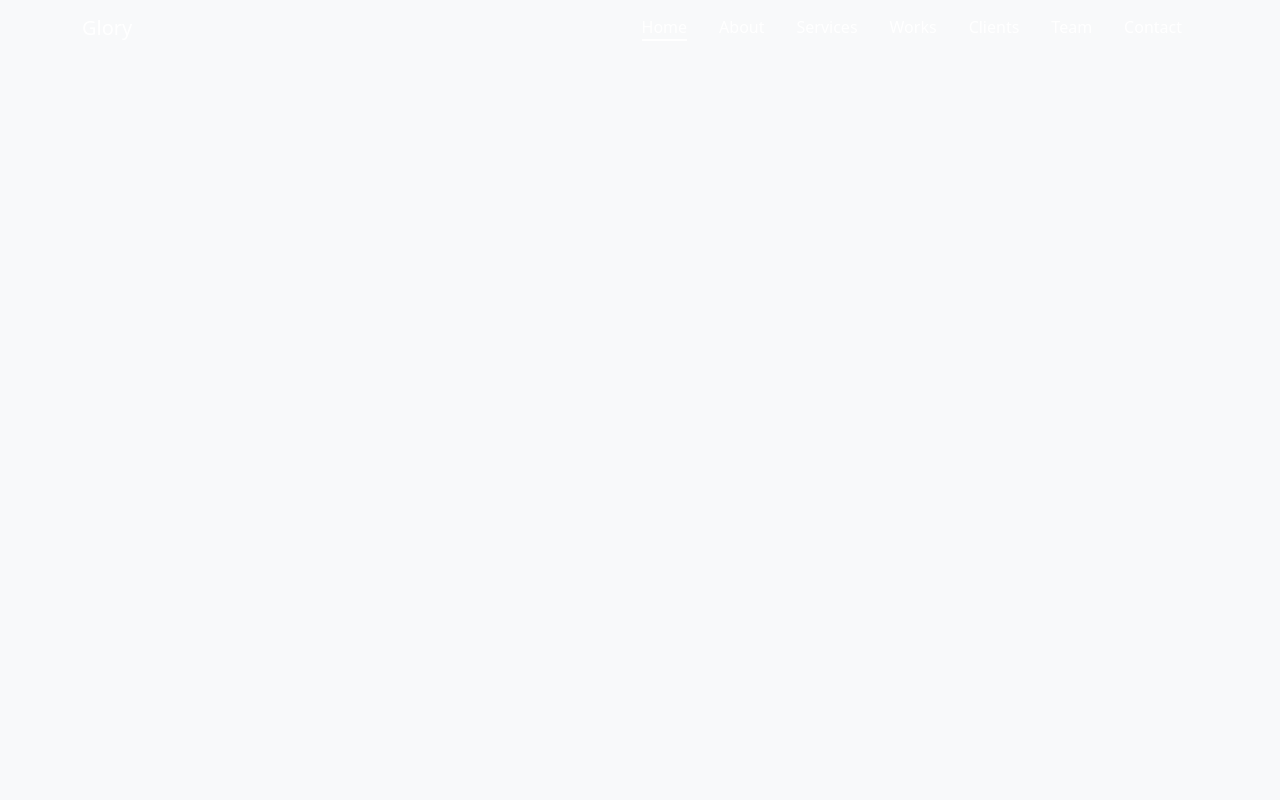
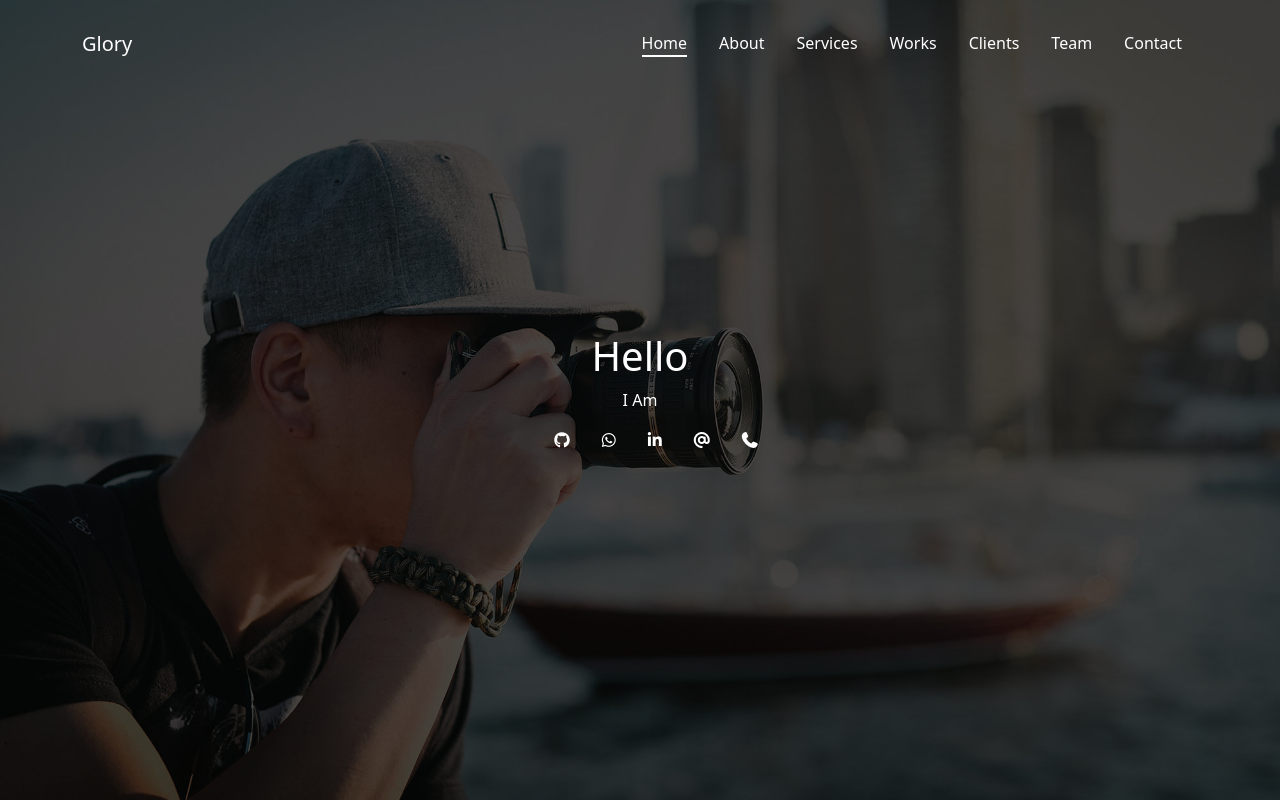
Before and after one commit to amjadglory/9-ProgGlory, a plain HTML site: page index.html in a window 1280 px wide. Drawn offline with Linux system fonts and the light colour scheme.

Commit message:
heading section start

```diff
--- a/css/style.css
+++ b/css/style.css
@@ -1,3 +1,9 @@
+/* global class*/
+ul li {
+  list-style: none;
+}
+
+/* fonts */
 @font-face {
   font-family: roboto;
   src: url(../fonts/Roboto/static/Roboto-Thin.ttf);
@@ -20,8 +26,6 @@
   --secondaryColor: #5b5b5b;
 }
 
-/* classes */
-
 /* start nav */
 
 .navbar-nav .nav-link.active,
@@ -36,24 +40,27 @@
   --bs-navbar-nav-link-padding-y: 0;
 }
 
-
 /* end nav */
 
 /* start header */
 
 #header {
-  height: 500px;
+  background-image: url(../imgs/header-bg.jpg);
+  background-position: center;
+  background-repeat: no-repeat;
+  background-size: cover;
+
+}
+#header::before {
+  content: "";
+  position: absolute;
+    top: 0;
+    bottom: 0;
+    left: 0;
+    right: 0;
+    background-color: rgba(0, 0, 0, 0.7);
 }
 
-#about {
-  height: 500px;
-}
+
+
 /* end header */
-
-/* .nav-pills .nav-link.active, .nav-pills .show>.nav-link {
-    color: var(--textColor);
-    background-color: transparent;
-    border-bottom: white solid 2px;
-    border-radius: 0;
-    transition: all 0.5s;
-} */
--- a/index.html
+++ b/index.html
@@ -19,15 +19,12 @@
     data-bs-target="#nav"
     data-bs-root-margin="0px 0px -40%"
     data-bs-smooth-scroll="true"
-    class="scrollspy-example bg-body-tertiary p-3 rounded-2"
+    class="scrollspy-example bg-body-tertiary rounded-2"
     tabindex="0"
   >
-    <nav
-      id="nav"
-      class="navbar navbar-expand-lg bg-transparent fixed-top"
-    >
+    <nav id="nav" class="navbar navbar-expand-lg bg-transparent fixed-top pt-4">
       <div class="container">
-        <a class="navbar-brand text-white" href="#">Glory</a>
+        <a class="navbar-brand text-white" href="#header">Glory</a>
         <button
           class="navbar-toggler"
           type="button"
@@ -42,40 +39,74 @@
         <div class="collapse navbar-collapse" id="navbarSupportedContent">
           <ul class="navbar-nav ms-auto mb-2 mb-lg-0">
             <li class="nav-item">
-              <a class="nav-link mx-3 text-center text-white active" aria-current="page" href="#header"
+              <a
+                class="nav-link mx-3 text-center text-white active"
+                aria-current="page"
+                href="#header"
                 >Home</a
               >
             </li>
             <li class="nav-item">
-              <a class="nav-link mx-3 text-center text-white" href="#about">About</a>
+              <a class="nav-link mx-3 text-center text-white" href="#about"
+                >About</a
+              >
             </li>
             <li class="nav-item">
-              <a class="nav-link mx-3 text-center text-white" href="#services">Services</a>
+              <a class="nav-link mx-3 text-center text-white" href="#services"
+                >Services</a
+              >
             </li>
             <li class="nav-item">
-              <a class="nav-link mx-3 text-center text-white" href="#works">Works</a>
+              <a class="nav-link mx-3 text-center text-white" href="#works"
+                >Works</a
+              >
             </li>
             <li class="nav-item">
-              <a class="nav-link mx-3 text-center text-white" href="#clients">Clients</a>
+              <a class="nav-link mx-3 text-center text-white" href="#clients"
+                >Clients</a
+              >
             </li>
             <li class="nav-item">
-              <a class="nav-link mx-3 text-center text-white" href="#team">Team</a>
+              <a class="nav-link mx-3 text-center text-white" href="#team"
+                >Team</a
+              >
             </li>
             <li class="nav-item">
-              <a class="nav-link mx-3 text-center text-white" href="#contact">Contact</a>
+              <a class="nav-link mx-3 text-center text-white" href="#contact"
+                >Contact</a
+              >
             </li>
           </ul>
         </div>
       </div>
     </nav>
-    <header>
-
+    <header id="header" class="min-vh-100 d-flex justify-content-center align-items-center position-relative">
+      <div class="container">
+        <div class="inner-header text-white text-center position-relative">
+          <h1>Hello</h1>
+          <p>I Am <strong></strong></p>
+          <ul class="social-links d-flex justify-content-center align-items-center ">
+            <li>
+              <a href="#"><i class="fa-brands fa-github text-white px-3"></i></a>
+            </li>
+            <li>
+              <a href="#"><i class="fa-brands fa-whatsapp text-white px-3"></i></a>
+            </li>
+            <li>
+              <a href="#"><i class="fa-brands fa-linkedin-in text-white px-3"></i></a>
+            </li>
+            <li>
+              <a href="#"><i class="fa-solid fa-at text-white px-3"></i></a>
+            </li>
+            <li>
+              <a href="#"><i class="fa-solid fa-phone text-white px-3"></i></a>
+            </li>
+          </ul>
+        </div>
+      </div>
     </header>
 
-    <main>
-
-    </main>
-
+    <main></main>
 
     <script src="js/bootstrap.bundle.min.js"></script>
     <script src="js/main.js"></script>
```
